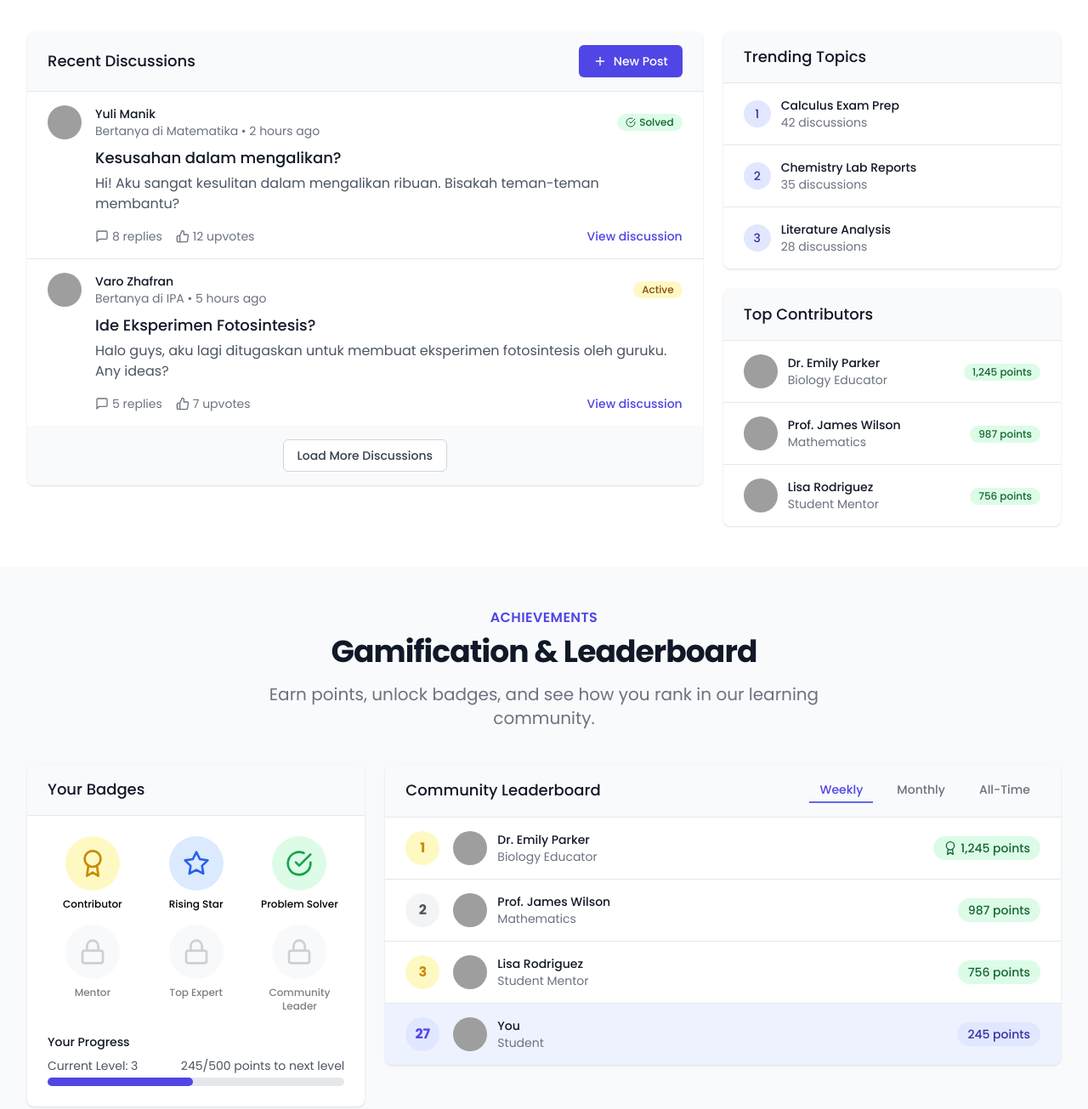
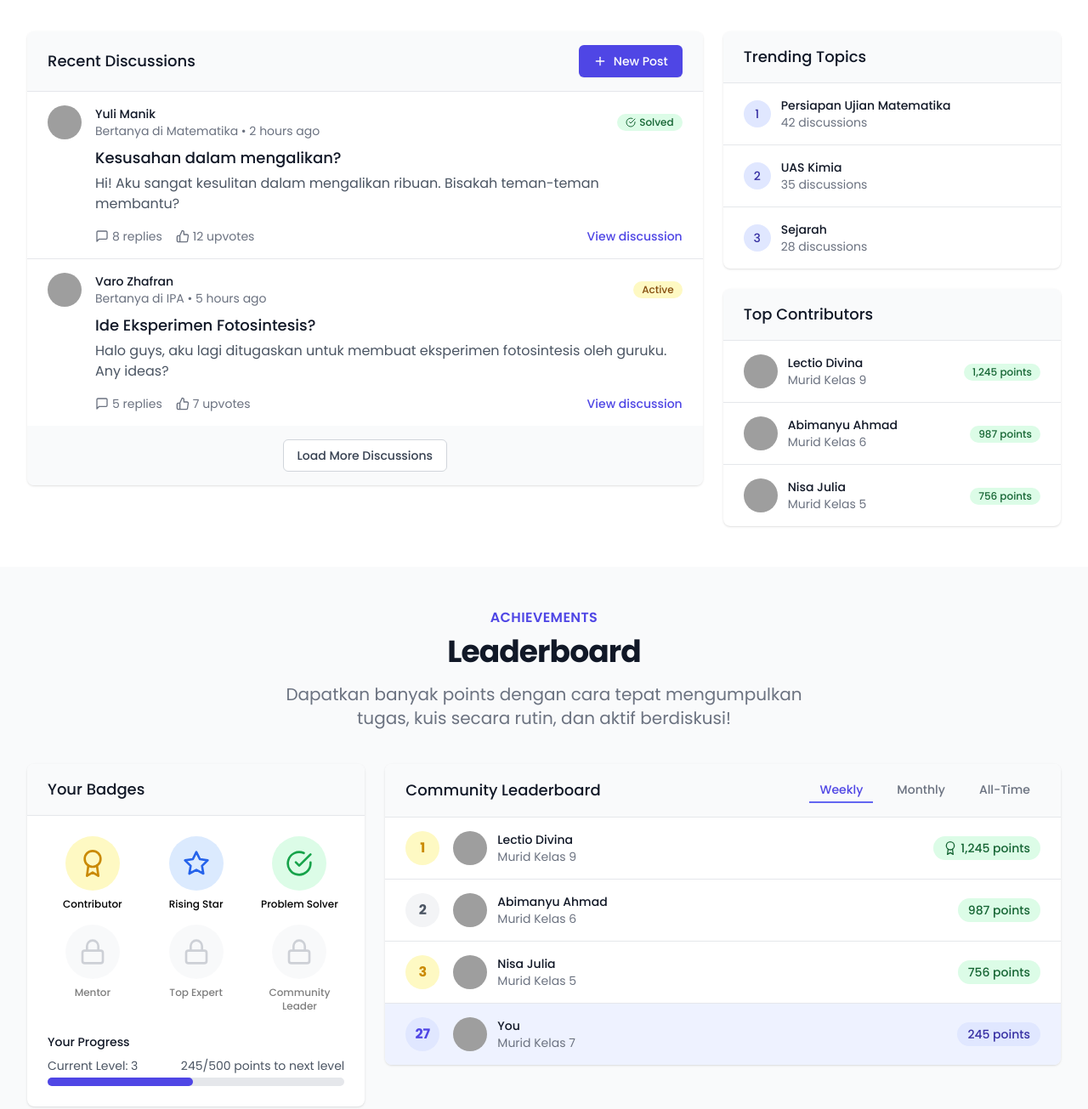
Before and after one commit to Bazzzyyy/Mejakita, a plain HTML site: page index.html in a window 1280 px wide. Shown: the part 1968-3273 px from the top of the page at 85% size. Drawn offline with nearby package versions, Linux system fonts and the light colour scheme; grey boxes are pictures that could not be loaded.

Commit message:
Updated final harusnya index.html

```diff
--- a/index.html
+++ b/index.html
@@ -196,7 +196,7 @@
                             <p class="mt-1 text-sm text-gray-500"> Sekolah Dasar • 4 Halaman</p>
                             <div class="mt-4 flex justify-between items-center">
                                 <button class="text-indigo-600 hover:text-indigo-900 text-sm font-medium">
-                                    Download
+                                    Submit
                                 </button>
                                 <span class="text-xs text-gray-500">Uploaded 1 week ago</span>
                             </div>
@@ -219,7 +219,7 @@
                             <p class="mt-1 text-sm text-gray-500">SMP • 7 Halaman</p>
                             <div class="mt-4 flex justify-between items-center">
                                 <button class="text-indigo-600 hover:text-indigo-900 text-sm font-medium">
-                                    Download
+                                    Submit
                                 </button>
                                 <span class="text-xs text-gray-500">Uploaded 2 weeks ago</span>
                             </div>
@@ -457,7 +457,7 @@
                                             <span class="text-sm font-medium">1</span>
                                         </span>
                                         <div class="ml-3">
-                                            <p class="text-sm font-medium text-gray-900">Calculus Exam Prep</p>
+                                            <p class="text-sm font-medium text-gray-900">Persiapan Ujian Matematika</p>
                                             <p class="text-sm text-gray-500">42 discussions</p>
                                         </div>
                                     </div>
@@ -468,7 +468,7 @@
                                             <span class="text-sm font-medium">2</span>
                                         </span>
                                         <div class="ml-3">
-                                            <p class="text-sm font-medium text-gray-900">Chemistry Lab Reports</p>
+                                            <p class="text-sm font-medium text-gray-900">UAS Kimia</p>
                                             <p class="text-sm text-gray-500">35 discussions</p>
                                         </div>
                                     </div>
@@ -479,7 +479,7 @@
                                             <span class="text-sm font-medium">3</span>
                                         </span>
                                         <div class="ml-3">
-                                            <p class="text-sm font-medium text-gray-900">Literature Analysis</p>
+                                            <p class="text-sm font-medium text-gray-900">Sejarah </p>
                                             <p class="text-sm text-gray-500">28 discussions</p>
                                         </div>
                                     </div>
@@ -496,8 +496,8 @@
                                     <div class="flex items-center">
                                         <img class="h-10 w-10 rounded-full" src="https://randomuser.me/api/portraits/women/44.jpg" alt="">
                                         <div class="ml-3">
-                                            <p class="text-sm font-medium text-gray-900">Dr. Emily Parker</p>
-                                            <p class="text-sm text-gray-500">Biology Educator</p>
+                                            <p class="text-sm font-medium text-gray-900">Lectio Divina</p>
+                                            <p class="text-sm text-gray-500">Murid Kelas 9</p>
                                         </div>
                                         <div class="ml-auto">
                                             <span class="inline-flex items-center px-2.5 py-0.5 rounded-full text-xs font-medium bg-green-100 text-green-800">
@@ -510,8 +510,8 @@
                                     <div class="flex items-center">
                                         <img class="h-10 w-10 rounded-full" src="https://randomuser.me/api/portraits/men/22.jpg" alt="">
                                         <div class="ml-3">
-                                            <p class="text-sm font-medium text-gray-900">Prof. James Wilson</p>
-                                            <p class="text-sm text-gray-500">Mathematics</p>
+                                            <p class="text-sm font-medium text-gray-900">Abimanyu Ahmad</p>
+                                            <p class="text-sm text-gray-500">Murid Kelas 6</p>
                                         </div>
                                         <div class="ml-auto">
                                             <span class="inline-flex items-center px-2.5 py-0.5 rounded-full text-xs font-medium bg-green-100 text-green-800">
@@ -524,8 +524,8 @@
                                     <div class="flex items-center">
                                         <img class="h-10 w-10 rounded-full" src="https://randomuser.me/api/portraits/women/68.jpg" alt="">
                                         <div class="ml-3">
-                                            <p class="text-sm font-medium text-gray-900">Lisa Rodriguez</p>
-                                            <p class="text-sm text-gray-500">Student Mentor</p>
+                                            <p class="text-sm font-medium text-gray-900">Nisa Julia</p>
+                                            <p class="text-sm text-gray-500">Murid Kelas 5</p>
                                         </div>
                                         <div class="ml-auto">
                                             <span class="inline-flex items-center px-2.5 py-0.5 rounded-full text-xs font-medium bg-green-100 text-green-800">
@@ -548,10 +548,10 @@
             <div class="lg:text-center">
                 <h2 class="text-base text-indigo-600 font-semibold tracking-wide uppercase">Achievements</h2>
                 <p class="mt-2 text-3xl leading-8 font-extrabold tracking-tight text-gray-900 sm:text-4xl">
-                    Gamification & Leaderboard
+                    Leaderboard
                 </p>
                 <p class="mt-4 max-w-2xl text-xl text-gray-500 lg:mx-auto">
-                    Earn points, unlock badges, and see how you rank in our learning community.
+                    Dapatkan banyak points dengan cara tepat mengumpulkan tugas, kuis secara rutin, dan aktif berdiskusi!
                 </p>
             </div>
 
@@ -653,8 +653,8 @@
                                         <div class="ml-4 flex items-center">
                                             <img class="h-10 w-10 rounded-full" src="https://randomuser.me/api/portraits/women/44.jpg" alt="">
                                             <div class="ml-3">
-                                                <p class="text-sm font-medium text-gray-900">Dr. Emily Parker</p>
-                                                <p class="text-sm text-gray-500">Biology Educator</p>
+                                                <p class="text-sm font-medium text-gray-900">Lectio Divina</p>
+                                                <p class="text-sm text-gray-500">Murid Kelas 9</p>
                                             </div>
                                         </div>
                                         <div class="ml-auto">
@@ -673,8 +673,8 @@
                                         <div class="ml-4 flex items-center">
                                             <img class="h-10 w-10 rounded-full" src="https://randomuser.me/api/portraits/men/22.jpg" alt="">
                                             <div class="ml-3">
-                                                <p class="text-sm font-medium text-gray-900">Prof. James Wilson</p>
-                                                <p class="text-sm text-gray-500">Mathematics</p>
+                                                <p class="text-sm font-medium text-gray-900">Abimanyu Ahmad</p>
+                                                <p class="text-sm text-gray-500">Murid Kelas 6</p>
                                             </div>
                                         </div>
                                         <div class="ml-auto">
@@ -693,8 +693,8 @@
                                         <div class="ml-4 flex items-center">
                                             <img class="h-10 w-10 rounded-full" src="https://randomuser.me/api/portraits/women/68.jpg" alt="">
                                             <div class="ml-3">
-                                                <p class="text-sm font-medium text-gray-900">Lisa Rodriguez</p>
-                                                <p class="text-sm text-gray-500">Student Mentor</p>
+                                                <p class="text-sm font-medium text-gray-900">Nisa Julia</p>
+                                                <p class="text-sm text-gray-500">Murid Kelas 5</p>
                                             </div>
                                         </div>
                                         <div class="ml-auto">
@@ -714,7 +714,7 @@
                                             <img class="h-10 w-10 rounded-full" src="https://randomuser.me/api/portraits/women/12.jpg" alt="">
                                             <div class="ml-3">
                                                 <p class="text-sm font-medium text-gray-900">You</p>
-                                                <p class="text-sm text-gray-500">Student</p>
+                                                <p class="text-sm text-gray-500">Murid Kelas 7</p>
                                             </div>
                                         </div>
                                         <div class="ml-auto">
```
